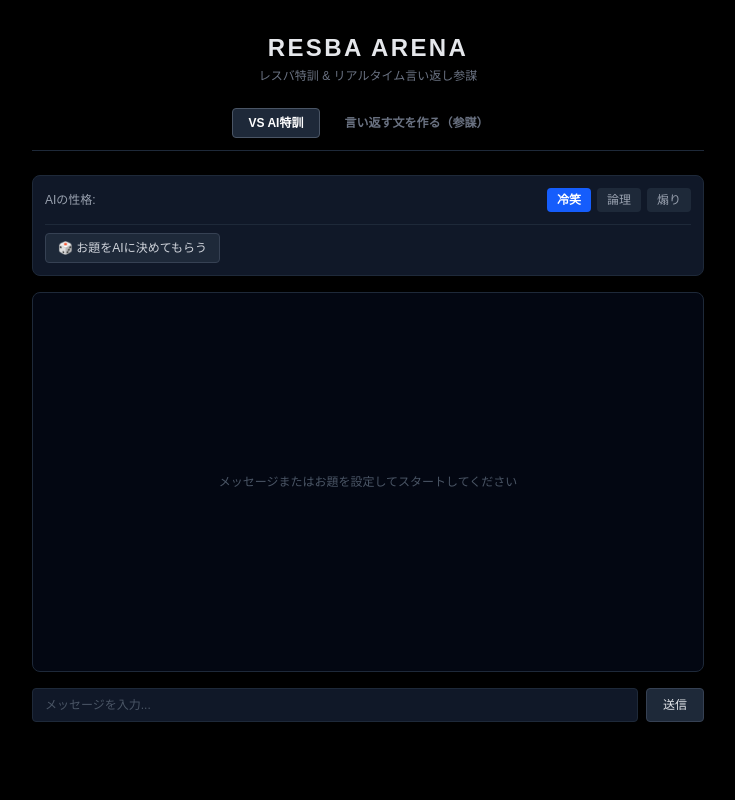
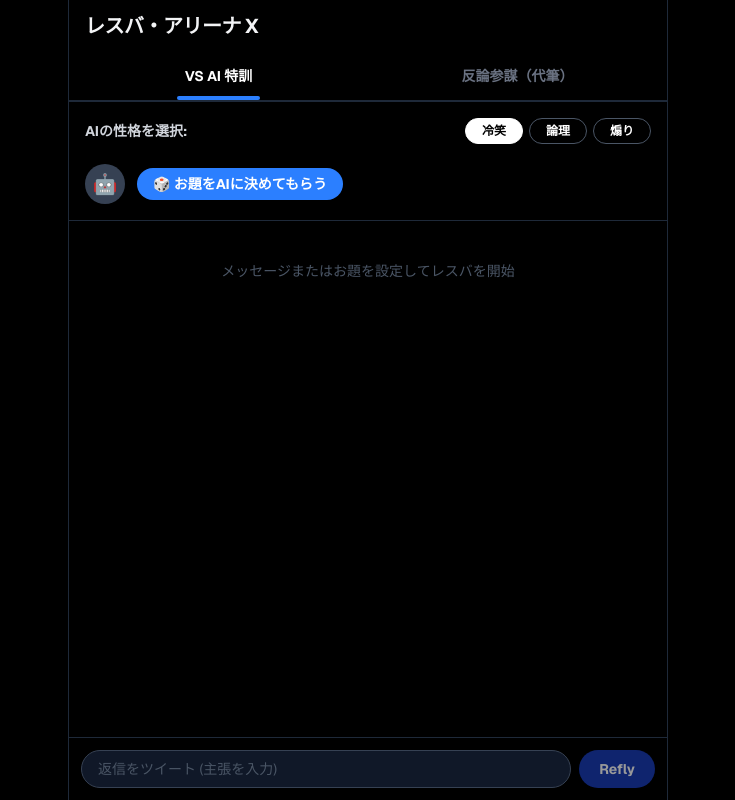
Before and after one commit to sakuramau0430-cell/resba-app, a Next.js app: page / in a window 1280 px wide. Shown: the whole page, without its empty margins (272-1007 px from the left). Built offline with nearby package versions, Linux system fonts and the light colour scheme.

Commit message:
Fix UI and restore topic generator

```diff
--- a/app/page.tsx
+++ b/app/page.tsx
@@ -1,6 +1,6 @@
 'use client';
 
-import { useState } from 'react';
+import { useState, useRef, useEffect } from 'react';
 
 type Message = {
   role: 'user' | 'assistant';
@@ -18,6 +18,7 @@ export default function Home() {
   const [input, setInput] = useState('');
   const [loading, setLoading] = useState(false);
   const [topicLoading, setTopicLoading] = useState(false);
+  const chatEndRef = useRef<HTMLDivElement>(null);
 
   // --- 【参謀（反論生成）モード用】 ---
   const [opponentText, setOpponentText] = useState('');
@@ -26,15 +27,21 @@ export default function Home() {
   const [assistLoading, setAssistLoading] = useState(false);
   const [copiedKey, setCopiedKey] = useState<string | null>(null);
 
+  // オートスクロール
+  useEffect(() => {
+    chatEndRef.current?.scrollIntoView({ behavior: 'smooth' });
+  }, [messages]);
+
   // お題の自動生成
   const handleGenerateTopic = async () => {
     setTopicLoading(true);
+    setTopic('');
     try {
       const res = await fetch('/api/chat', {
         method: 'POST',
         headers: { 'Content-Type': 'application/json' },
         body: JSON.stringify({
-          messages: [{ role: 'user', content: 'レスバにぴったりな議論を呼ぶお題（例：「きのこの山vsたけのこの里」「猫派vs犬派」「残業は悪か」など）を1つだけ短く提案してください。余計な解説は不要です。' }],
+          messages: [{ role: 'user', content: 'レスバ用の議論を呼ぶ短めのお題（例：「きのこvsたけのこ」「残業は悪か」）を1つ提案して。解説不要。' }],
           persona: 'logic',
         }),
       });
@@ -57,17 +64,12 @@ export default function Home() {
     const userMsg = input.trim();
     setInput('');
 
-    // 送信用メッセージの組み立て
     let contentToSend = userMsg;
     if (messages.length === 0 && topic) {
       contentToSend = `【お題：${topic}】\n${userMsg}`;
     }
 
-    const newMessages: Message[] = [
-      ...messages,
-      { role: 'user', content: contentToSend }
-    ];
-
+    const newMessages: Message[] = [...messages, { role: 'user', content: contentToSend }];
     setMessages(newMessages);
     setLoading(true);
 
@@ -123,48 +125,50 @@ export default function Home() {
     setTimeout(() => setCopiedKey(null), 2000);
   };
 
+  // アイコン描画用
+  const BotIcon = () => (
+    <div className="w-10 h-10 rounded-full bg-gray-700 flex items-center justify-center text-xl">🤖</div>
+  );
+  const UserIcon = () => (
+    <div className="w-10 h-10 rounded-full bg-blue-600 flex items-center justify-center text-xl text-white font-bold">👤</div>
+  );
+
   return (
-    <main className="min-h-screen bg-black text-white p-4 md:p-8 flex flex-col items-center">
-      <div className="w-full max-w-2xl space-y-6">
+    // X風ダークモード背景
+    <main className="min-h-screen bg-black text-gray-100 flex justify-center font-sans antialiased">
+      {/* メインコンテナ（Xのタイムライン幅） */}
+      <div className="w-full max-w-[600px] border-x border-gray-800 flex flex-col">
 
-        {/* ヘッダー */}
-        <div className="text-center space-y-1">
-          <h1 className="text-2xl font-bold tracking-widest text-gray-200">RESBA ARENA</h1>
-          <p className="text-xs text-gray-500">レスバ特訓 & リアルタイム言い返し参謀</p>
+        {/* ヘッダー（固定） */}
+        <header className="sticky top-0 bg-black/80 backdrop-blur-sm border-b border-gray-800 z-10">
+          <div className="px-4 py-3">
+            <h1 className="text-xl font-bold tracking-tight">レスバ・アリーナ X</h1>
           </div>
 
-        {/* モード切り替え */}
-        <div className="flex justify-center gap-2 border-b border-gray-800 pb-3">
-          <button
-            onClick={() => setMode('chat')}
-            className={`px-4 py-1.5 rounded text-xs font-bold transition ${
-              mode === 'chat'
-                ? 'bg-gray-800 text-white border border-gray-600'
-                : 'text-gray-500 hover:text-gray-300'
-            }`}
-          >
-            VS AI特訓
+          {/* X風モード切り替えタブ */}
+          <div className="flex w-full border-b border-gray-800">
+            <button onClick={() => setMode('chat')} className="flex-1 flex justify-center hover:bg-gray-900 transition">
+              <div className={`py-3.5 px-2 text-sm font-bold relative ${mode === 'chat' ? 'text-white' : 'text-gray-500'}`}>
+                VS AI 特訓
+                {mode === 'chat' && <div className="absolute bottom-0 left-0 right-0 h-1 bg-blue-500 rounded-full"></div>}
+              </div>
             </button>
-          <button
-            onClick={() => setMode('assist')}
-            className={`px-4 py-1.5 rounded text-xs font-bold transition ${
-              mode === 'assist'
-                ? 'bg-gray-800 text-white border border-gray-600'
-                : 'text-gray-500 hover:text-gray-300'
-            }`}
-          >
-            言い返す文を作る（参謀）
+            <button onClick={() => setMode('assist')} className="flex-1 flex justify-center hover:bg-gray-900 transition">
+              <div className={`py-3.5 px-2 text-sm font-bold relative ${mode === 'assist' ? 'text-white' : 'text-gray-500'}`}>
+                反論参謀（代筆）
+                {mode === 'assist' && <div className="absolute bottom-0 left-0 right-0 h-1 bg-blue-500 rounded-full"></div>}
+              </div>
             </button>
           </div>
+        </header>
 
-        {/* --- 対戦モード --- */}
+        {/* --- 【VS AI 特訓モード】 --- */}
         {mode === 'chat' && (
-          <div className="space-y-4">
-
-            {/* 性格選択 & お題生成ボタン */}
-            <div className="bg-gray-900 border border-gray-800 p-3 rounded-lg space-y-3">
-              <div className="flex items-center justify-between">
-                <span className="text-xs text-gray-400">AIの性格:</span>
+          <div className="flex-1 flex flex-col">
+            {/* 設定エリア（ポスト入力欄風） */}
+            <div className="p-4 border-b border-gray-800 space-y-3">
+              <div className="flex items-center justify-between gap-2">
+                <span className="text-sm font-bold text-gray-300">AIの性格を選択:</span>
                 <div className="flex gap-1.5">
                   {[
                     { id: 'cynical', name: '冷笑' },
@@ -174,10 +178,10 @@ export default function Home() {
                     <button
                       key={p.id}
                       onClick={() => setPersona(p.id)}
-                      className={`px-2.5 py-1 text-xs rounded transition ${
+                      className={`px-4 py-1 text-xs rounded-full font-bold transition border ${
                         persona === p.id
-                          ? 'bg-blue-600 text-white font-bold'
-                          : 'bg-gray-800 text-gray-400 hover:text-gray-200'
+                          ? 'bg-white text-black border-white'
+                          : 'bg-black text-white border-gray-600 hover:bg-gray-900'
                       }`}
                     >
                       {p.name}
@@ -186,131 +190,149 @@ export default function Home() {
                 </div>
               </div>
 
-              {/* お題生成エリア */}
-              <div className="flex gap-2 items-center pt-2 border-t border-gray-800">
+              <div className="flex gap-3 pt-2 items-center">
+                <BotIcon />
                 <button
-                  type="button"
                   onClick={handleGenerateTopic}
                   disabled={topicLoading}
-                  className="bg-gray-800 hover:bg-gray-700 text-gray-300 text-xs px-3 py-1.5 rounded border border-gray-700 whitespace-nowrap transition"
+                  className="bg-blue-500 hover:bg-blue-600 text-white text-sm font-bold px-4 py-1.5 rounded-full disabled:opacity-50 transition"
                 >
                   {topicLoading ? '思考中...' : '🎲 お題をAIに決めてもらう'}
                 </button>
                 {topic && (
-                  <div className="text-xs text-amber-400 truncate bg-gray-950 px-2.5 py-1 rounded border border-gray-800 flex-1">
+                  <div className="flex-1 text-sm text-amber-400 bg-gray-900 px-3 py-1.5 rounded-lg border border-gray-800 truncate">
                     お題: {topic}
                   </div>
                 )}
               </div>
             </div>
 
-            {/* チャットログ */}
-            <div className="bg-gray-950 border border-gray-800 rounded-lg p-4 h-[380px] overflow-y-auto space-y-3 text-sm">
+            {/* チャットタイムライン */}
+            <div className="flex-1 overflow-y-auto bg-black">
               {messages.length === 0 ? (
-                <div className="h-full flex items-center justify-center text-gray-600 text-xs">
-                  メッセージまたはお題を設定してスタートしてください
+                <div className="p-10 text-center text-gray-600 text-sm">
+                  メッセージまたはお題を設定してレスバを開始
                 </div>
               ) : (
                 messages.map((m, idx) => (
-                  <div
-                    key={idx}
-                    className={`flex ${m.role === 'user' ? 'justify-end' : 'justify-start'}`}
-                  >
-                    <div
-                      className={`max-w-[80%] rounded px-3.5 py-2 text-xs leading-relaxed ${
-                        m.role === 'user'
-                          ? 'bg-gray-800 text-gray-100 border border-gray-700'
-                          : 'bg-blue-950/40 text-blue-200 border border-blue-900/50'
-                      }`}
-                    >
-                      <p className="whitespace-pre-wrap">{m.content}</p>
+                  // Xのポスト風レイアウト
+                  <div key={idx} className="flex gap-3 p-4 border-b border-gray-800 hover:bg-gray-950/50 transition">
+                    {m.role === 'user' ? <UserIcon /> : <BotIcon />}
+                    <div className="flex-1 space-y-1">
+                      <div className="flex items-center gap-2">
+                        <span className="font-bold text-white">
+                          {m.role === 'user' ? 'あなた' : `レスバAI (${
+                            persona === 'cynical' ? '冷笑' : persona === 'logic' ? '論理' : '煽り'
+                          })`}
+                        </span>
+                        <span className="text-xs text-gray-600">@{m.role}</span>
+                      </div>
+                      <p className="text-[15px] leading-normal text-gray-100 whitespace-pre-wrap">{m.content}</p>
                     </div>
                   </div>
                 ))
               )}
               {loading && (
-                <div className="flex justify-start">
-                  <div className="text-xs text-gray-500 animate-pulse">AIが言い返し中...</div>
+                <div className="flex gap-3 p-4 border-b border-gray-800 animate-pulse">
+                  <BotIcon />
+                  <div className="flex-1 space-y-2">
+                    <div className="h-4 bg-gray-800 rounded w-1/4"></div>
+                    <div className="h-4 bg-gray-800 rounded w-3/4"></div>
+                  </div>
                 </div>
               )}
+              <div ref={chatEndRef} />
             </div>
 
-            {/* 入力フォーム */}
-            <form onSubmit={handleSendMessage} className="flex gap-2">
+            {/* 入力フォーム（下部固定） */}
+            <form onSubmit={handleSendMessage} className="sticky bottom-0 bg-black border-t border-gray-800 p-3 flex gap-2 z-10">
               <input
                 type="text"
                 value={input}
                 onChange={(e) => setInput(e.target.value)}
-                placeholder="メッセージを入力..."
-                className="flex-1 bg-gray-900 border border-gray-800 rounded px-3 py-2 text-xs text-white placeholder-gray-600 focus:outline-none focus:border-gray-600"
+                placeholder="返信をツイート (主張を入力)"
+                className="flex-1 bg-gray-900 border border-gray-700 rounded-full px-4 py-2 text-sm text-white placeholder-gray-600 focus:outline-none focus:border-blue-500 focus:ring-1 focus:ring-blue-500"
               />
               <button
                 type="submit"
-                disabled={loading}
-                className="bg-gray-800 hover:bg-gray-700 text-gray-200 text-xs px-4 py-2 rounded border border-gray-700 transition"
+                disabled={loading || !input.trim()}
+                className="bg-blue-500 hover:bg-blue-600 disabled:bg-blue-800 text-white text-sm font-bold px-5 py-2 rounded-full transition disabled:opacity-60"
               >
-                送信
+                Refly
               </button>
             </form>
           </div>
         )}
 
-        {/* --- 参謀モード（言い返し作成） --- */}
+        {/* --- 【参謀モード（反論生成）】 --- */}
         {mode === 'assist' && (
-          <div className="space-y-4">
-            <form onSubmit={handleGenerateAssist} className="bg-gray-900 border border-gray-800 p-4 rounded-lg space-y-3">
-              <div>
-                <label className="text-xs text-gray-400 block mb-1">相手の発言:</label>
+          <div className="flex-1 overflow-y-auto bg-black p-4 space-y-6">
+            {/* 入力フォーム（ポスト投稿風） */}
+            <form onSubmit={handleGenerateAssist} className="flex gap-3">
+              <UserIcon />
+              <div className="flex-1 space-y-4">
                 <textarea
                   value={opponentText}
                   onChange={(e) => setOpponentText(e.target.value)}
-                  placeholder="相手の言ってきた文章をここに貼り付け"
-                  rows={3}
-                  className="w-full bg-gray-950 border border-gray-800 rounded p-2.5 text-xs text-white placeholder-gray-600 focus:outline-none focus:border-gray-600"
+                  placeholder="相手のポスト（発言）をここに貼り付け..."
+                  rows={4}
+                  className="w-full bg-transparent text-lg text-white placeholder-gray-600 resize-none focus:outline-none"
                   required
                 />
-              </div>
-
-              <div>
-                <label className="text-xs text-gray-400 block mb-1">こちらのスタンス（任意）:</label>
+                <div className="border-t border-gray-800 pt-3">
                   <input
                     type="text"
                     value={myStance}
                     onChange={(e) => setMyStance(e.target.value)}
-                  placeholder="例: 無知さを突く、矛盾を指摘する"
-                  className="w-full bg-gray-950 border border-gray-800 rounded px-2.5 py-1.5 text-xs text-white placeholder-gray-600 focus:outline-none focus:border-gray-600"
+                    placeholder="こちらのスタンス（任意。例: 論理的矛盾を突く）"
+                    className="w-full bg-gray-900 border border-gray-700 rounded-lg px-3 py-2 text-sm text-white placeholder-gray-600 focus:outline-none focus:border-blue-500"
                   />
                 </div>
-
+                <div className="flex justify-end">
                   <button
                     type="submit"
-                disabled={assistLoading}
-                className="w-full bg-blue-900/60 hover:bg-blue-800/80 border border-blue-700 text-blue-200 text-xs py-2 rounded transition"
+                    disabled={assistLoading || !opponentText.trim()}
+                    className="bg-blue-500 hover:bg-blue-600 text-white font-bold px-6 py-2 rounded-full disabled:opacity-50 transition"
                   >
-                {assistLoading ? '反論を作成中...' : '反論パターンを生成'}
+                    {assistLoading ? '生成中...' : '反論パターンを生成'}
                   </button>
+                </div>
+              </div>
             </form>
 
+            {/* 生成結果（リプライチェーン風） */}
             {replies && (
-              <div className="space-y-3">
+              <div className="border-t border-gray-800 pt-5 space-y-5">
+                <h2 className="text-sm font-bold text-gray-500 px-2">【AI参謀による反論案】</h2>
+
                 {[
-                  { key: 'cynical', label: '冷笑系', text: replies.cynical },
-                  { key: 'logic', label: '論理派', text: replies.logic },
-                  { key: 'provoke', label: '煽りマウント', text: replies.provoke },
+                  { key: 'cynical', label: '😏 冷笑系', text: replies.cynical, handle: '@cynical_bot' },
+                  { key: 'logic', label: '🤓 論理派', text: replies.logic, handle: '@logic_bot' },
+                  { key: 'provoke', label: '🤬 煽りマウント', text: replies.provoke, handle: '@mad_bot' },
                 ].map(
                   (item) =>
                     item.text && (
-                      <div key={item.key} className="bg-gray-900 border border-gray-800 p-3 rounded space-y-1">
+                      <div key={item.key} className="flex gap-3 p-4 bg-gray-950/50 rounded-2xl border border-gray-800 hover:border-gray-700 transition">
+                        <BotIcon />
+                        <div className="flex-1 space-y-2">
                           <div className="flex justify-between items-center">
-                          <span className="text-xs text-gray-400 font-bold">{item.label}</span>
+                            <div className="flex items-center gap-2">
+                              <span className="font-bold text-white">{item.label}</span>
+                              <span className="text-xs text-gray-600">{item.handle}</span>
+                            </div>
                             <button
                               onClick={() => handleCopy(item.text!, item.key)}
-                            className="text-[10px] bg-gray-800 hover:bg-gray-700 px-2 py-0.5 rounded text-gray-300 border border-gray-700 transition"
+                              className={`px-3 py-1 text-xs rounded-full font-bold transition ${
+                                copiedKey === item.key
+                                  ? 'bg-green-600 text-white'
+                                  : 'bg-white text-black hover:bg-gray-200'
+                              }`}
                             >
-                            {copiedKey === item.key ? 'コピー済み' : 'コピー'}
+                              {copiedKey === item.key ? '✅ コピーした' : '📋 コピー'}
                             </button>
                           </div>
-                        <p className="text-xs text-gray-200 whitespace-pre-wrap leading-relaxed">{item.text}</p>
+                          <p className="text-[15px] leading-normal text-gray-100 whitespace-pre-wrap">{item.text}</p>
+                        </div>
                       </div>
                     )
                 )}
@@ -318,7 +340,6 @@ export default function Home() {
             )}
           </div>
         )}
-
       </div>
     </main>
   );
```
Lines whose indentation alone changed are shown as unchanged.
